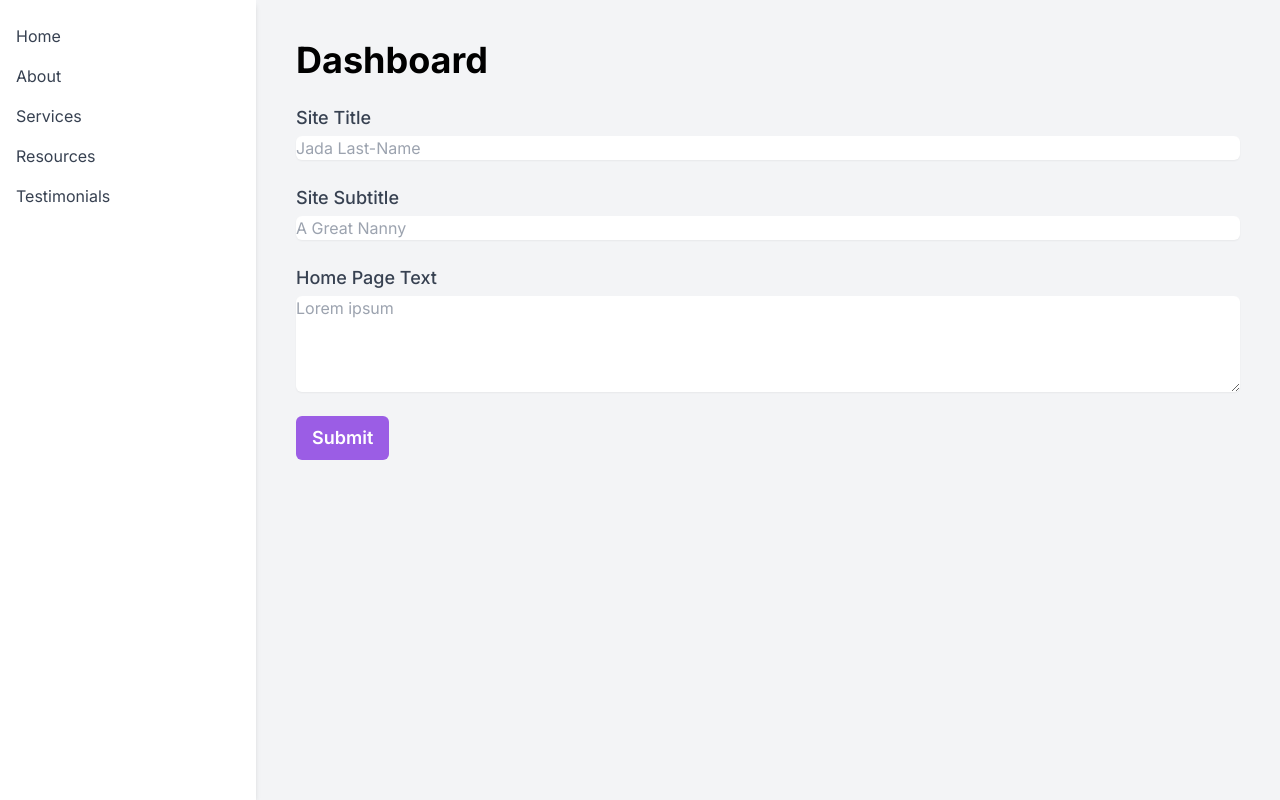
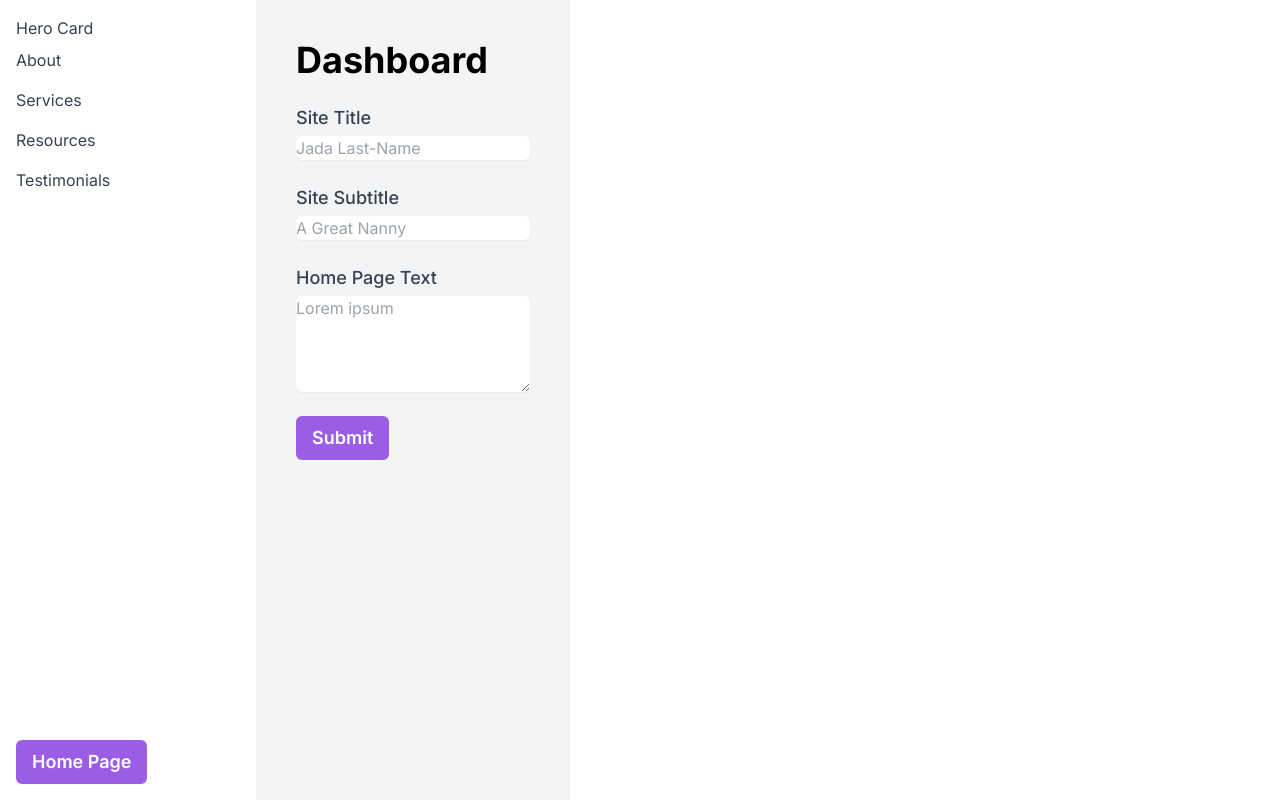
Before and after one commit to AdeshPawaroo/Hackathon, a Next.js app: page /dashboard in a window 1280 px wide. Built offline with nearby package versions, Linux system fonts and the light colour scheme; no server answers.

Commit message:
added layout for dashboard and button that links to home page

```diff
--- /dev/null
+++ b/app/dashboard/layout.tsx
@@ -0,0 +1,44 @@
+import { Inter } from 'next/font/google'
+import Link from 'next/link'
+import Button from '../components/Button'
+
+const inter = Inter({ subsets: ['latin'] })
+
+// export const metadata = {
+//   title: 'Create Next App',
+//   description: 'Generated by create next app',
+// }
+
+export default function Layout({
+    children,
+}: {
+    children: React.ReactNode
+}) {
+
+
+    return (
+
+        <div
+            className={`${inter.className} antialiased container-full mx-auto flex`}
+        >
+            <div className="w-64 bg-white shadow-md flex flex-col justify-between">
+                <nav className="flex flex-col p-4">
+                    <Link href={'/dashboard'}>
+                        <span className='py-2 text-gray-700 hover:text-gray-900'>Hero Card</span>
+                    </Link>
+                    <Link href={'/dashboard/about'}  className="py-2 text-gray-700 hover:text-gray-900">About</Link>
+                    <Link href={'/dashboard/services'}  className="py-2 text-gray-700 hover:text-gray-900">Services</Link>
+                    <Link href={'/dashboard/resources'}  className="py-2 text-gray-700 hover:text-gray-900">Resources</Link>
+                    <Link href={'/dashboard/testimonials'}  className="py-2 text-gray-700 hover:text-gray-900">Testimonials</Link>
+                </nav><div className='p-4'>
+
+                    <Link href={'/'} >
+                        <Button text='Home Page'></Button>
+                    </Link>
+                </div>
+            </div>
+            {children}
+        </div>
+
+    )
+}
--- a/app/dashboard/page.tsx
+++ b/app/dashboard/page.tsx
@@ -64,15 +64,7 @@ export default function DashboardPage() {
   return (
     <div className="flex h-screen bg-gray-100">
       {/* Sidebar */}
-      <div className="w-64 bg-white shadow-md">
-        <nav className="flex flex-col p-4">
-          <a href="#" className="py-2 text-gray-700 hover:text-gray-900">Home</a>
-          <a href="#" className="py-2 text-gray-700 hover:text-gray-900">About</a>
-          <a href="#" className="py-2 text-gray-700 hover:text-gray-900">Services</a>
-          <a href="#" className="py-2 text-gray-700 hover:text-gray-900">Resources</a>
-          <a href="#" className="py-2 text-gray-700 hover:text-gray-900">Testimonials</a>
-        </nav>
-      </div>
+
 
       {/* Main Content */}
       <div className="flex-1 p-10">
```
